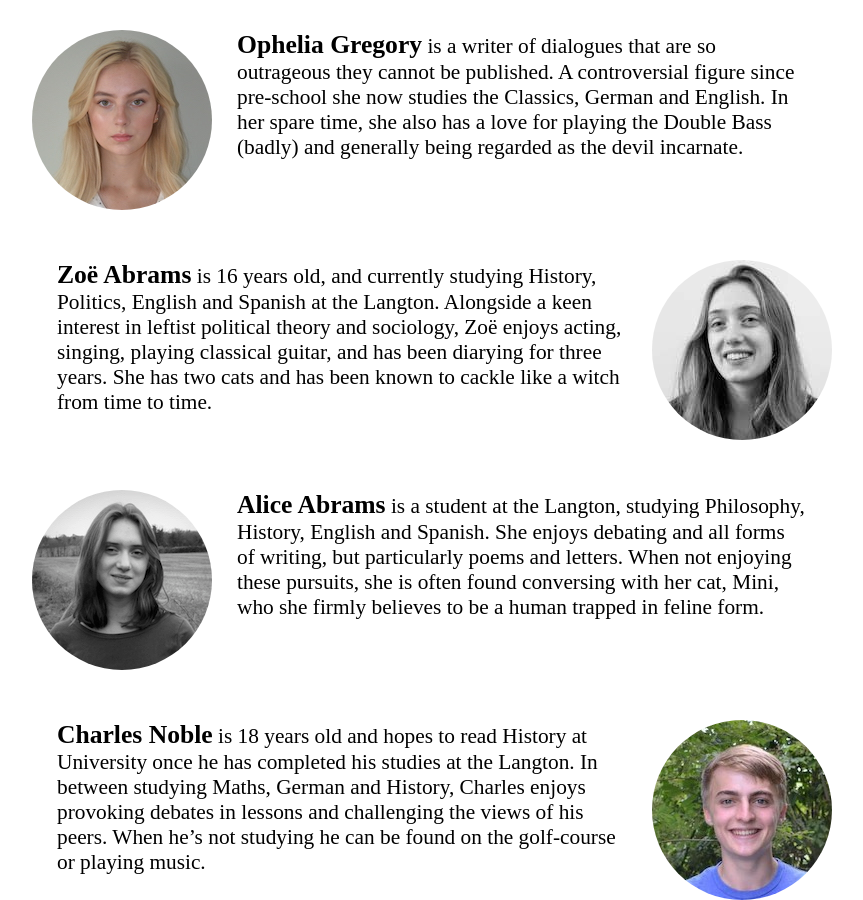
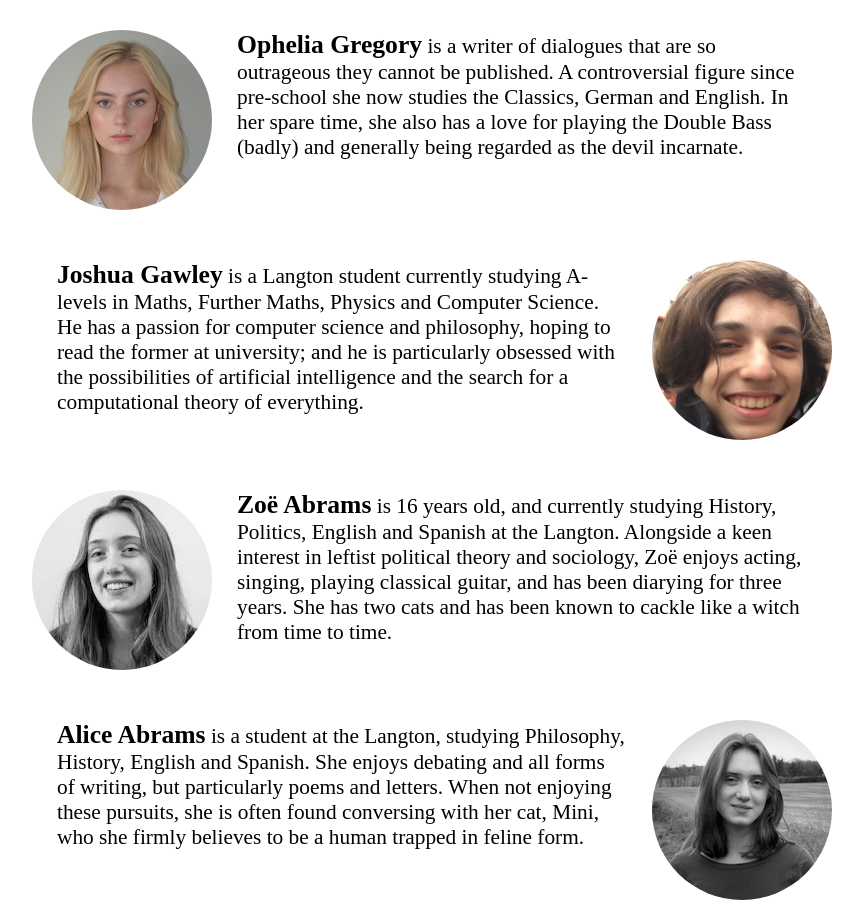
Before and after one commit to calhewitt/dialogic-static, a Jekyll site: the page built from authors.html, in a window 1280 px wide and 900 px high, scrolled down 4183 px. Shown: the whole window, without its empty margins (208-1071 px from the left). Built offline with Jekyll 4.4.1, drawn with Linux system fonts in a browser that asks for light colours; nearby versions of some CDN libraries.

Commit message:
Restore author gawley!

```diff
--- a/_data/authors.yml
+++ b/_data/authors.yml
@@ -67,6 +67,10 @@
   picture: ophelia.jpg
   bio: "is a writer of dialogues that are so outrageous they cannot be published. A controversial figure since pre-school she now studies the Classics, German and English. In her spare time, she also has a love for playing the Double Bass (badly) and generally being regarded as the devil incarnate."
 
+- name: Joshua Gawley
+  picture: gawley.jpg
+  bio: is a Langton student currently studying A-levels in Maths, Further Maths, Physics and Computer Science. He has a passion for computer science and philosophy, hoping to read the former at university; and he is particularly obsessed with the possibilities of artificial intelligence and the search for a computational theory of everything.
+
 - name: Zoë Abrams
   picture: ZoeA.JPG
   bio: "is 16 years old, and currently studying History, Politics, English and Spanish at the Langton. Alongside a keen interest in leftist political theory and sociology, Zoë enjoys acting, singing,  playing classical guitar, and has been diarying for three years. She has two cats and has been known to cackle like a witch from time to time."
```
Also changed, not shown: media/dialogue_authors/gawley.jpg (added), 3 other files.
